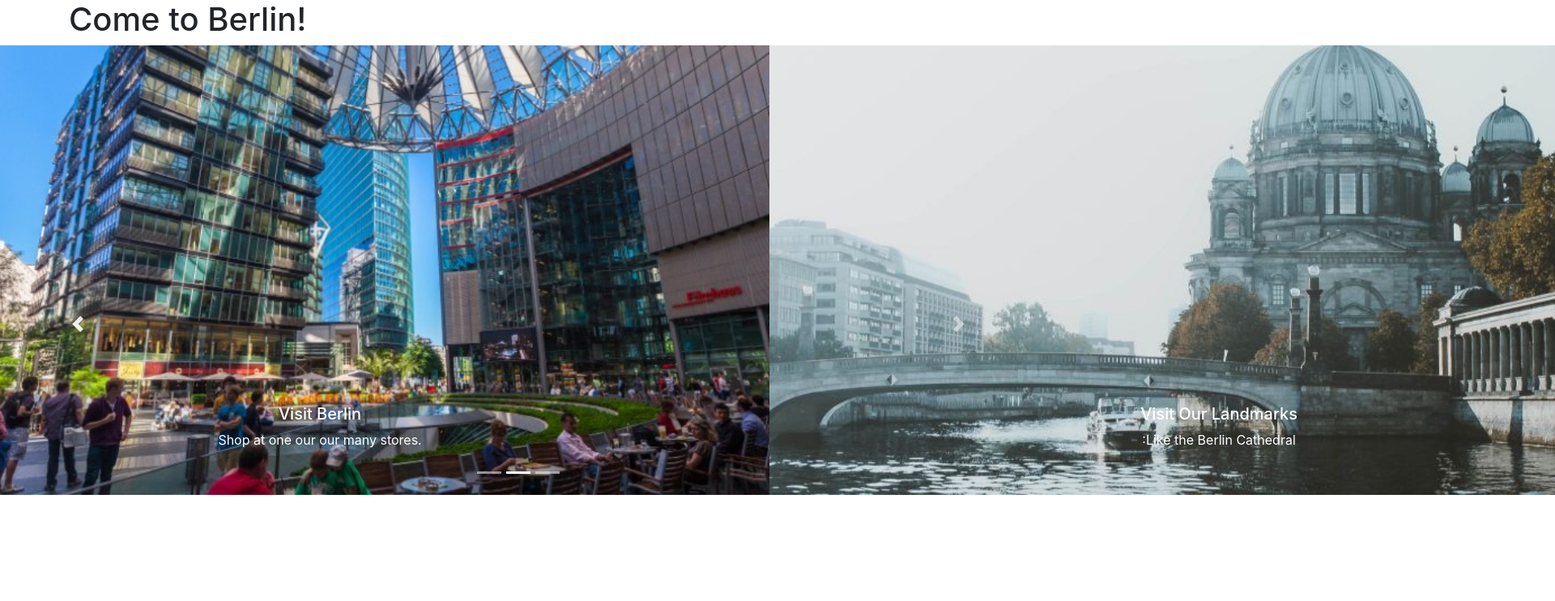
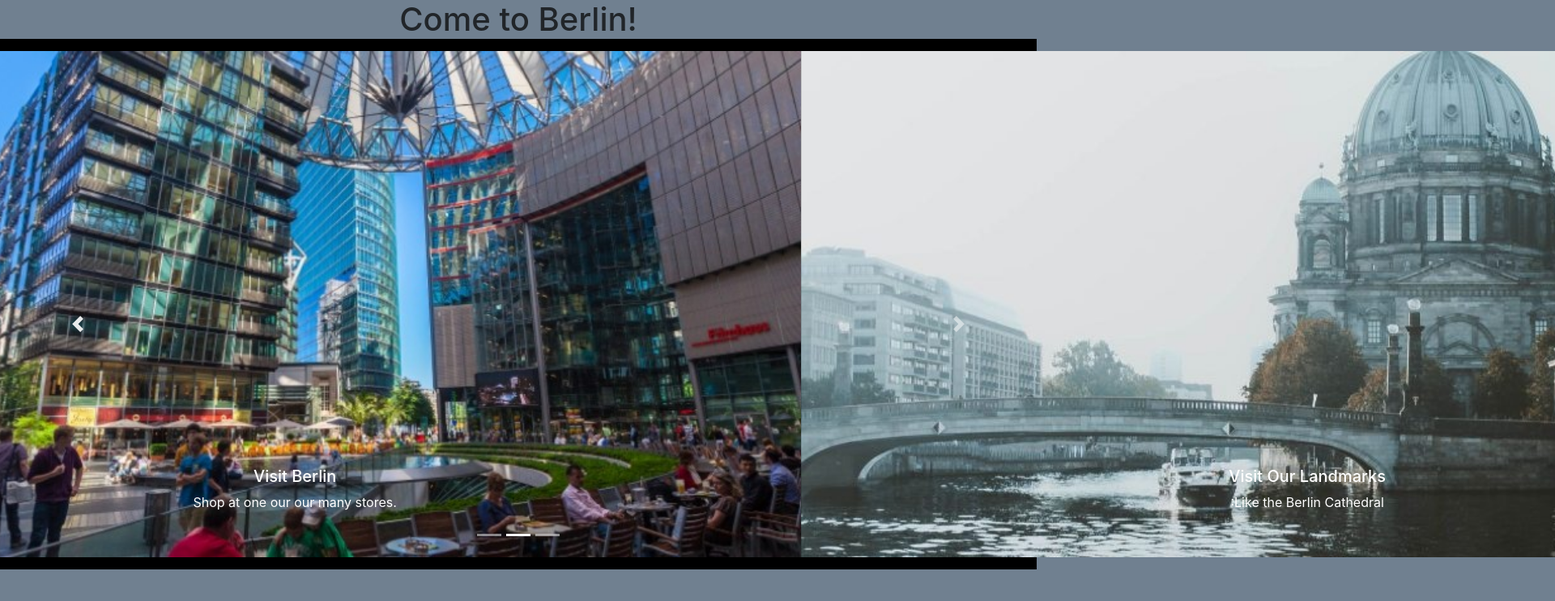
Before and after one commit to ZodiacCoding/TravelPage, a plain HTML site: page index.html in a window 1280 px wide. Shown: the top 742 px of the page at 81% size, 1920 px wide, since content can reach past the window. Drawn offline with nearby package versions, Linux system fonts and the light colour scheme.

Commit message:
Update index.html

```diff
--- a/index.html
+++ b/index.html
@@ -8,16 +8,21 @@
     <!-- Bootstrap CSS -->
     <link rel="stylesheet" href="https://stackpath.bootstrapcdn.com/bootstrap/4.1.3/css/bootstrap.min.css" integrity="sha384-MCw98/SFnGE8fJT3GXwEOngsV7Zt27NXFoaoApmYm81iuXoPkFOJwJ8ERdknLPMO" crossorigin="anonymous">
     <style>
-    body {background-image:url(Images/berlin.jpg);
-          background-repeat: no-repeat;
-          background-position: bottom;}
+    body {background-color: slategrey;}
+    .container-fluid {background-color: black;
+                      padding-top: 15px;
+                      padding-bottom: 15px;
+                      margin:0;}
+    h1 {text-align: center;
+        background-color: slategrey;
+        margin:0;}
 
     </style>
     <title>Berlin!</title>
   </head>
-  <body >
-    <div class="container">
-      <h1>Come to Berlin!</h1>
+  <body>
+    <h1>Come to Berlin!</h1>
+    <div class="container-fluid">
       <div id="carouselExampleIndicators" class="carousel slide" data-ride="carousel">
         <ol class="carousel-indicators">
           <li data-target="#carouselExampleIndicators" data-slide-to="0" class="active"></li>
```
